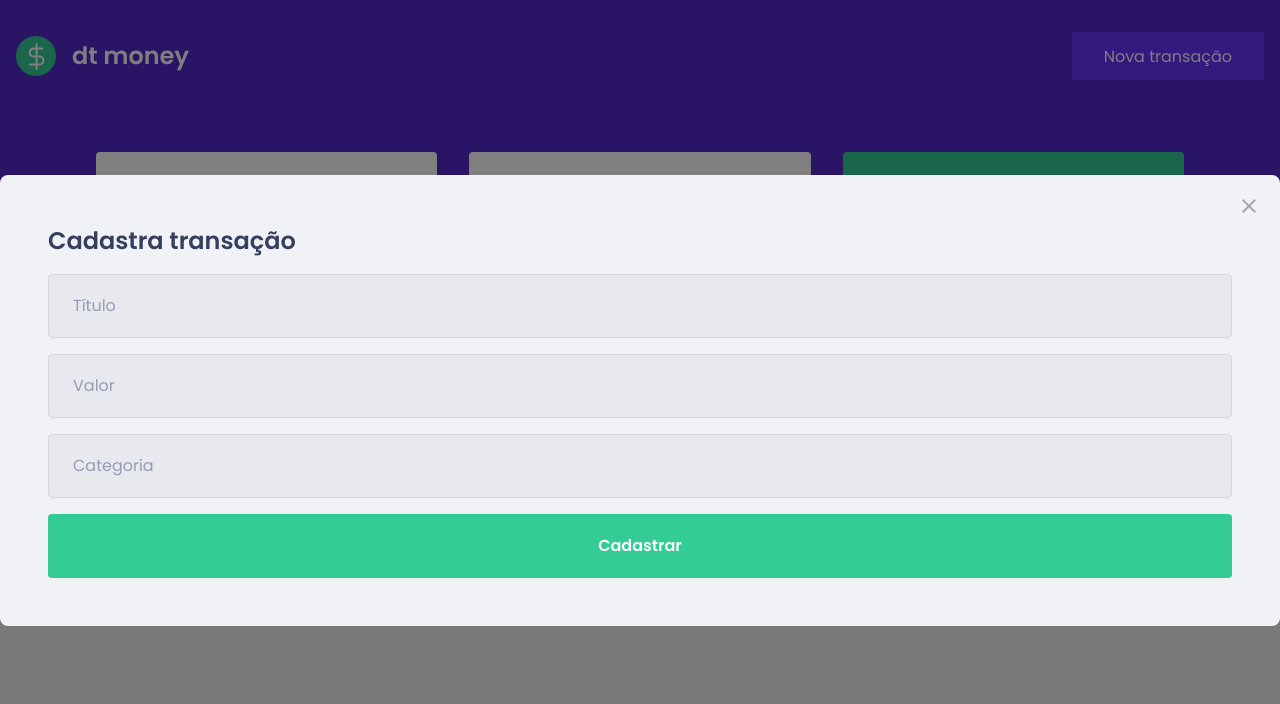
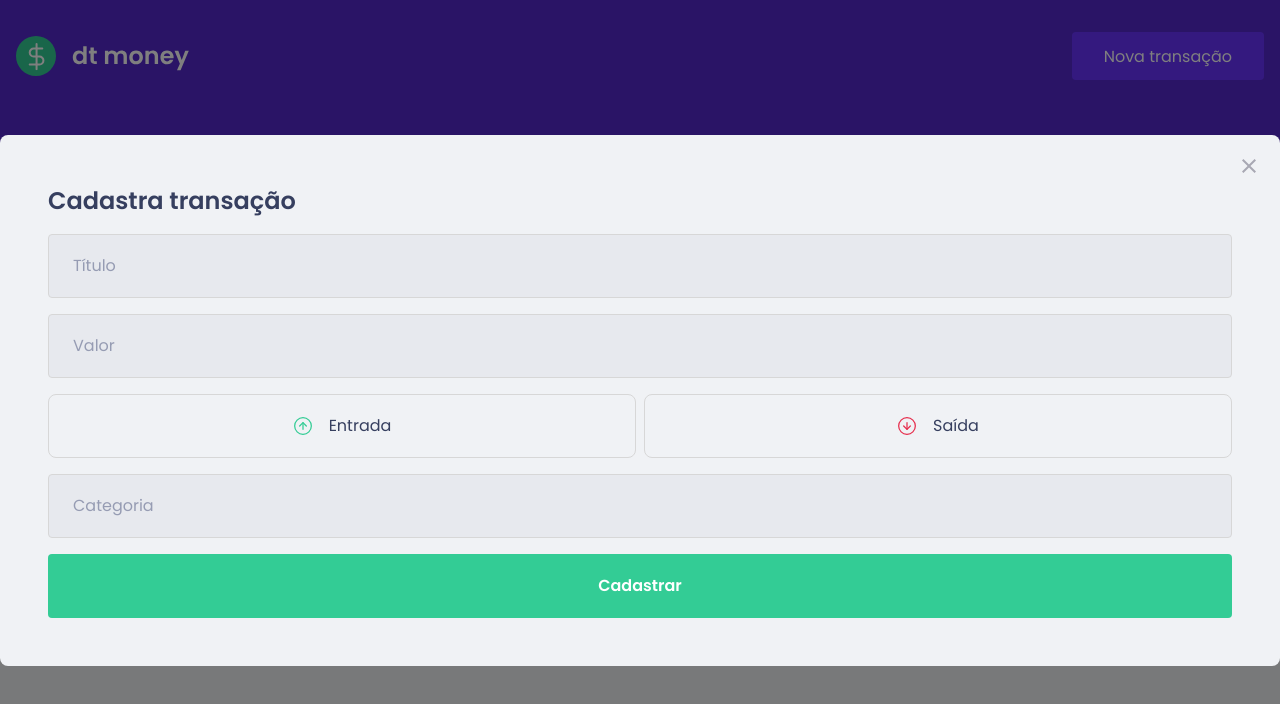
Before and after one commit to moraes3000/ignite-First-web-application-with-ReactJS, a React (Create React App) app: page / in a window 1280 px wide. Both pictures are taken after a click on the button "Nova transação". Shown: the top 704 px of the page. Built offline with nearby package versions, Linux system fonts and the light colour scheme; no server answers; what miragejs would draw is missing.

Commit message:
Criando botões de Tipo

```diff
--- a/package.json
+++ b/package.json
@@ -6,6 +6,7 @@
     "@types/react-modal": "^3.12.0",
     "axios": "^0.21.1",
     "miragejs": "^0.1.41",
+    "polished": "^4.1.1",
     "react": "^17.0.1",
     "react-dom": "^17.0.1",
     "react-modal": "^3.12.1",
--- a/src/components/NewtrasnsactionModal/index.tsx
+++ b/src/components/NewtrasnsactionModal/index.tsx
@@ -1,8 +1,10 @@
 import Modal from 'react-modal';
 
-import { Container } from './styled'
+import { Container,TransactionTypeContainer } from './styled'
 
 import closeImg from '../../assets/close.svg'
+import incomeImg from '../../assets/income.svg'
+import outcomeImg from '../../assets/outcome.svg'
 
 
 
@@ -30,6 +32,22 @@
 
             <input type="number" placeholder="Valor" />
 
+            <TransactionTypeContainer>
+                <button
+                type="button"
+                >
+                    <img src={incomeImg} alt="Entrada"/>
+                    <span>Entrada</span>
+                </button>
+
+                <button
+                type="button"
+                >
+                    <img src={outcomeImg} alt="Saída"/>
+                    <span>Saída</span>
+                </button>
+            </TransactionTypeContainer>
+
             <input placeholder="Categoria"/>
 
            <button type="submit">Cadastrar</button>
--- a/src/components/NewtrasnsactionModal/styled.ts
+++ b/src/components/NewtrasnsactionModal/styled.ts
@@ -1,4 +1,6 @@
 import styled from "styled-components";
+
+import {darken} from 'polished'
 
 export const Container = styled.form`
     h2{
@@ -48,3 +50,40 @@
     }
 
 `;
+
+export const TransactionTypeContainer = styled.div`
+    margin:1rem 0;
+    display:grid;
+    grid-template-columns:1fr 1fr;
+    gap:0.5rem;
+
+    button{
+        height:4rem;
+        border:1px solid #d7d7d7;
+        border-radius:0.5rem;
+
+        background:transparent;
+
+        display:flex;
+        align-items:center;
+        justify-content:center;
+
+        transition:0.5s;
+
+        &:hover{
+            border-color:${darken(0.1, '#d7d7d7')}
+        }
+
+        img{
+            height:20px;
+            width:20px;
+        }
+
+        span{
+            display:inline-block;
+            margin-left:1rem;
+            font-size:1rem;
+            color:var(--text-title)
+        }
+    }
+`;
```
Also changed, not shown: 1 other file (tests, documents, lock files or other folders).
